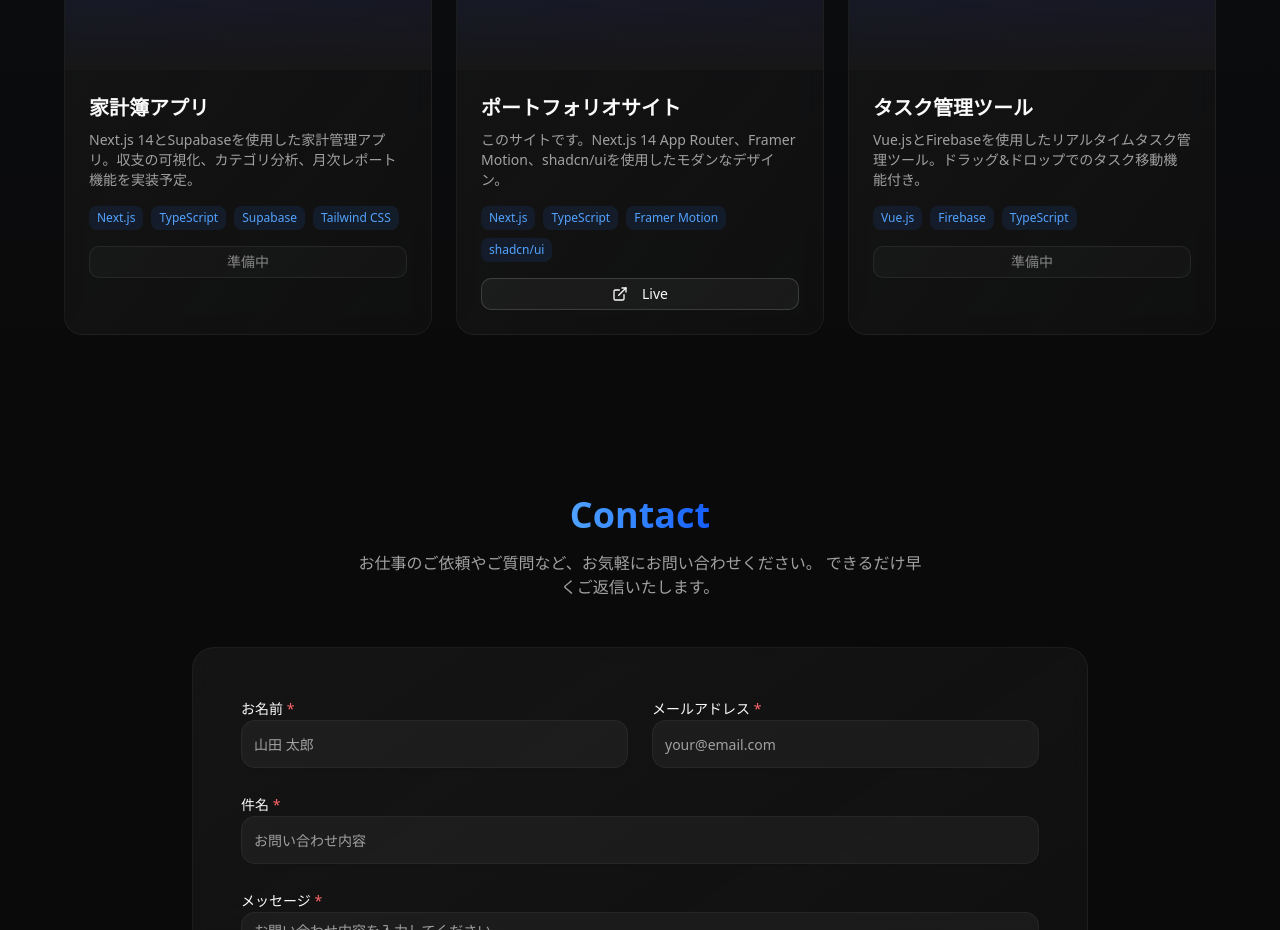
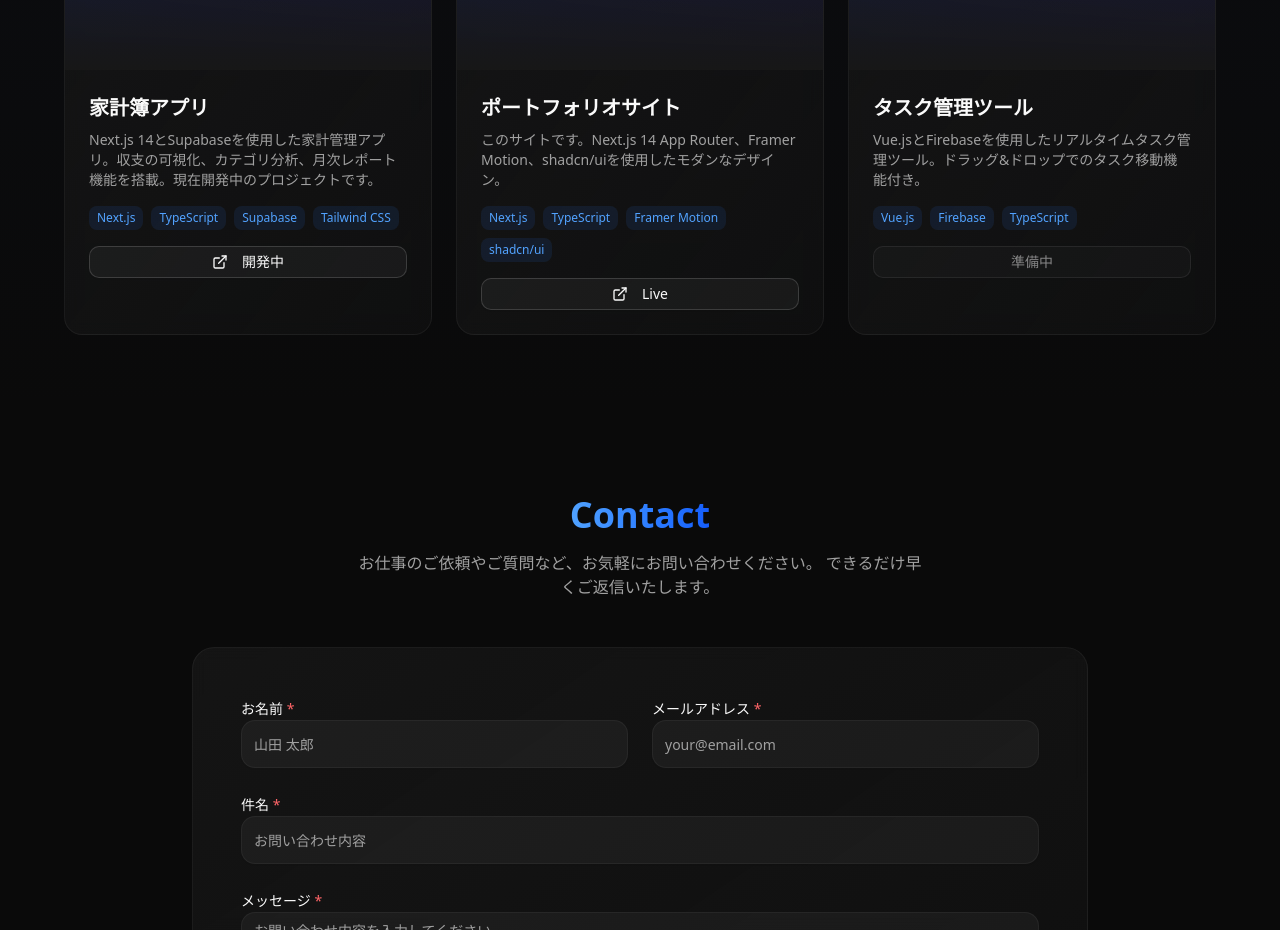
Before and after one commit to kenty-gn/portfolio, a Next.js app: page / in a window 1280 px wide. Shown: the part 2365-3295 px from the top of the page. Built offline with nearby package versions, Linux system fonts and the light colour scheme; no server answers.

Commit message:
家計簿URL挿入

```diff
--- a/src/components/sections/WorksSection.tsx
+++ b/src/components/sections/WorksSection.tsx
@@ -19,8 +19,9 @@ const projects: Project[] = [
     {
         id: "1",
         title: "家計簿アプリ",
-        description: "Next.js 14とSupabaseを使用した家計管理アプリ。収支の可視化、カテゴリ分析、月次レポート機能を実装予定。",
+        description: "Next.js 14とSupabaseを使用した家計管理アプリ。収支の可視化、カテゴリ分析、月次レポート機能を搭載。現在開発中のプロジェクトです。",
         tags: ["Next.js", "TypeScript", "Supabase", "Tailwind CSS"],
+        liveUrl: "https://portfolio-psi-one-gp7apao4np.vercel.app/",
         comingSoon: true,
     },
     {
@@ -135,7 +136,7 @@ export function WorksSection() {
                                         >
                                             <a href={project.liveUrl} target="_blank" rel="noopener noreferrer">
                                                 <ExternalLink className="w-4 h-4 mr-2" />
-                                                Live
+                                                {project.comingSoon ? "開発中" : "Live"}
                                             </a>
                                         </Button>
                                     )}
```
Also changed, not shown: doc/CHANGELOG.md (added), doc/README.md (added).
